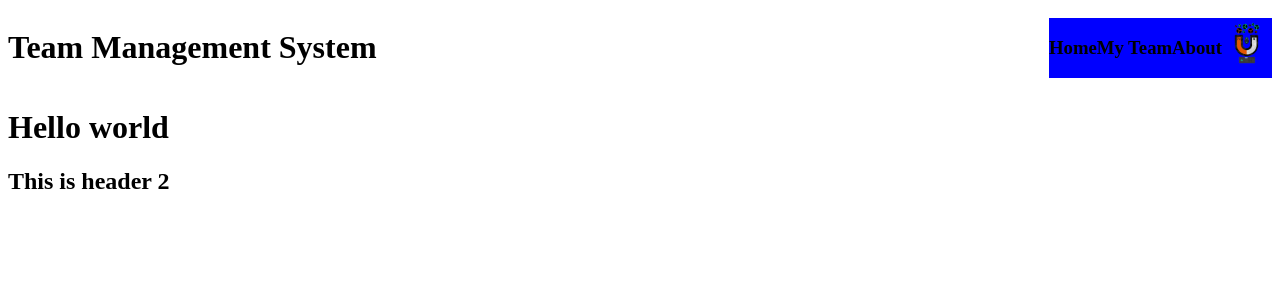
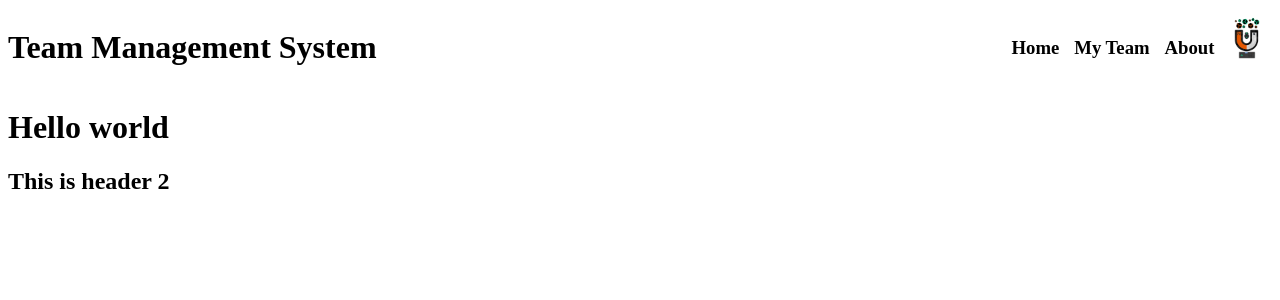
Before and after one commit to nigelhaim/Next.js_Studies, a Next.js app in the folder teammanagementappv2/: page / in a window 1280 px wide. Shown: the top 300 px of the page. Built offline with nearby package versions, Linux system fonts and the light colour scheme; no server answers; the database is empty.

Commit message:
In progress getting data from the database

```diff
--- a/teammanagementappv2/src/app/layout.module.css
+++ b/teammanagementappv2/src/app/layout.module.css
@@ -16,5 +16,9 @@ height:50px;
   right:5px;
   bottom:5px;
   display:flex;
-  background-color:blue;
 }
+.navButtons{
+  padding:5px;
+  margin-left:2.5px;
+  margin-right:2.5px;
+}
--- a/teammanagementappv2/src/app/layout.tsx
+++ b/teammanagementappv2/src/app/layout.tsx
@@ -22,11 +22,11 @@ export default function RootLayout({
       {/*<body className={inter.className}>{children}</body>*/}
       <body>
       <div className={`${styles.header}`}>
-        <h1 class="float-left p-2">Team Management System </h1>
+        <h1>Team Management System </h1>
         <div className={`${styles.headerRight}`}>
-          <h3>Home</h3>
-          <h3>My Team</h3>
-          <h3>About</h3>
+          <h3 className={`${styles.navButtons}`}>Home</h3>
+          <h3 className={`${styles.navButtons}`}>My Team</h3>
+          <h3 className={`${styles.navButtons}`}>About</h3>
           <Image src={logo} className={`${styles.logo}`} alt='icon-image'/>
         </div>
       </div>
--- a/teammanagementappv2/src/app/page.tsx
+++ b/teammanagementappv2/src/app/page.tsx
@@ -1,5 +1,23 @@
 import Image from 'next/image';
 import React from 'react';
+import { Database, OPEN_READWRITE} from 'sqlite3';
+import fs from 'fs';
+  const db = new Database('./database.db', OPEN_READWRITE, (err) => {
+        if (err) return console.log(err.message);
+        else{
+          console.log("Connected Database");
+        }
+      });
+  let getQuery = `SELECT * FROM task`;
+  db.all(getQuery, [], (err, rows) => {
+    if (err){
+       console.log(err.message);
+    };
+    /*rows.forEach((row) => {
+      console.log(row);
+    });*/
+    console.log(rows);
+  })
 export default function Home() {
   return (
   <div>
```
Also changed, not shown: 2 other files (tests, documents, lock files or other folders).
